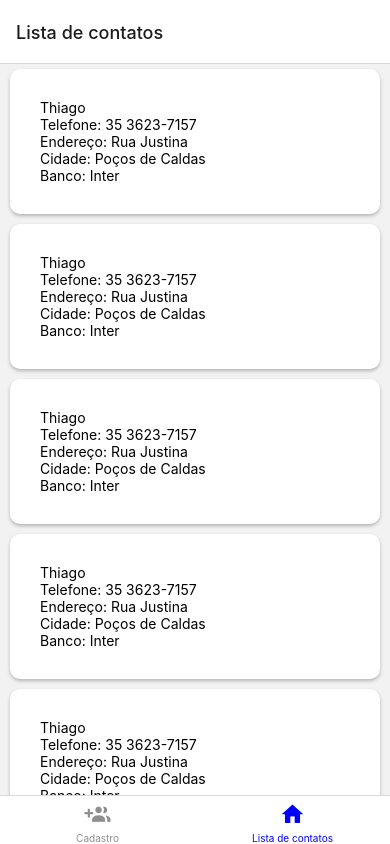
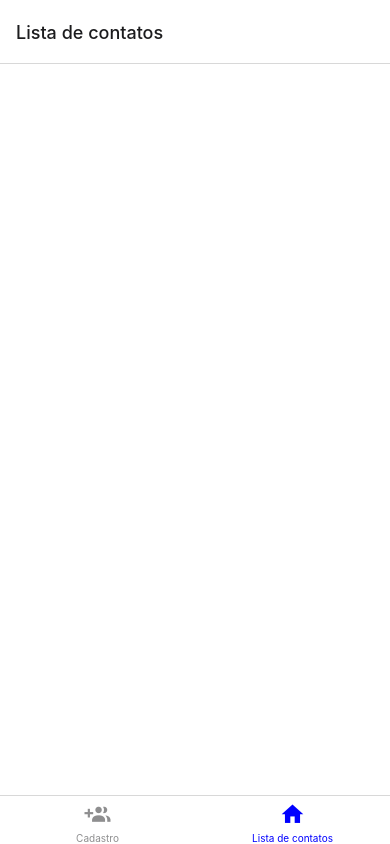
Before and after one commit to souza-dev/arq-mobile-react-native, a React Native app: screen /Contas in a window 390 px wide. Built offline with nearby package versions, Linux system fonts and the light colour scheme.

Commit message:
ajustes finais

```diff
--- a/package.json
+++ b/package.json
@@ -10,6 +10,7 @@
   },
   "dependencies": {
     "@hookform/resolvers": "^3.3.4",
+    "@react-native-async-storage/async-storage": "^1.23.1",
     "@react-native-masked-view/masked-view": "0.3.0",
     "@react-navigation/bottom-tabs": "^6.5.20",
     "@react-navigation/native": "^6.1.17",
@@ -21,9 +22,12 @@
     "react-hook-form": "^7.51.1",
     "react-native": "0.73.5",
     "react-native-gesture-handler": "~2.14.0",
+    "react-native-keyboard-aware-scroll-view": "^0.9.5",
     "react-native-safe-area-context": "4.8.2",
     "react-native-screens": "~3.29.0",
     "react-native-svg": "14.1.0",
+    "react-native-tiny-toast": "^1.0.7",
+    "react-native-uuid": "^2.0.2",
     "yup": "^1.4.0"
   },
   "devDependencies": {
--- /dev/null
+++ b/src/components/Card/Card.tsx
@@ -0,0 +1,46 @@
+import React from "react";
+import { View, Text, TouchableOpacity } from "react-native";
+import { Icon } from "native-base";
+import { MaterialCommunityIcons } from "@expo/vector-icons";
+
+import { styles } from "./styles";
+
+export interface CadastroProps {
+  id: string;
+  primeiroNome: string;
+  segundoNome: string;
+  email: string;
+  cep: string;
+  rua: string;
+  numero: string;
+  bairro: string;
+  cidade: string;
+  uf: string;
+  banco: string;
+}
+
+export interface CardProps {
+  data: CadastroProps;
+  onPress: () => void;
+}
+
+export default function Card({ data, onPress }: CardProps) {
+  return (
+    <View style={styles.container}>
+      <View style={{ flexDirection: "row", justifyContent: "flex-end" }}>
+        <Text
+          style={styles.nome}
+        >{`${data.primeiroNome} ${data.segundoNome}`}</Text>
+        <TouchableOpacity onPress={onPress}>
+          <Icon as={MaterialCommunityIcons} name="pencil" mx={2} size={23} />
+        </TouchableOpacity>
+      </View>
+
+      <Text style={styles.email}>{`${data.email}`}</Text>
+      <Text
+        style={styles.endereco}
+      >{`${data.rua} ${data.numero}, ${data.bairro}. ${data.cidade}-${data.uf}`}</Text>
+      <Text style={styles.banco}>{`Banco: ${data.banco}`}</Text>
+    </View>
+  );
+}
--- /dev/null
+++ b/src/components/Card/styles.ts
@@ -0,0 +1,37 @@
+import { StyleSheet } from 'react-native';
+
+export const styles = StyleSheet.create({
+  container: {
+    backgroundColor: "white",
+    padding: 30,
+    margin: 10,
+    borderRadius: 10,
+    marginVertical: 5,
+    shadowColor: "#000",
+    shadowOffset: {
+      width: 0,
+      height: 2,
+    },
+    shadowOpacity: 0.25,
+    shadowRadius: 3.84,
+    elevation: 5,
+  },
+  nome: {
+    flex: 1,
+    fontWeight: "bold",
+    fontSize: 23,
+  },
+  email: {
+    fontSize: 18,
+    color: "grey",
+  },
+  endereco: {
+    fontSize: 18,
+    fontStyle: "italic",
+    marginBottom: 10,
+  },
+  banco: {
+    fontWeight: "bold",
+    fontSize: 18,
+  },
+});
--- a/src/components/Cards.tsx
+++ /dev/null
@@ -1,43 +0,0 @@
-import React from "react";
-import { View, Text, StyleSheet } from "react-native";
-
-interface IProps {
-  nome: string;
-  endereco: string;
-  telefone: string;
-  cidade: string;
-  banco: string;
-}
-
-export function Cards({ nome, endereco, telefone, cidade, banco }: IProps) {
-  return (
-    <View style={styles.container}>
-      <Text>{`${nome}`}</Text>
-      <Text>{`Telefone: ${telefone}`}</Text>
-      <Text>{`Endereço: ${endereco}`}</Text>
-      <Text>{`Cidade: ${cidade}`}</Text>
-      <Text>{`Banco: ${banco}`}</Text>
-    </View>
-  );
-}
-
-const styles = StyleSheet.create({
-  container: {
-    backgroundColor: "white",
-    padding: 30,
-    margin: 10,
-    borderRadius: 10,
-    marginVertical: 5,
-    shadowColor: "#000",
-    shadowOffset: {
-      width: 0,
-      height: 2,
-    },
-    shadowOpacity: 0.25,
-    shadowRadius: 3.84,
-
-    elevation: 5,
-  },
-  campo: {},
-  dado: {},
-});
--- /dev/null
+++ b/src/components/Dialog/index.tsx
@@ -0,0 +1,49 @@
+// ExcluirItemDialog.tsx
+
+import { background } from "native-base/lib/typescript/theme/styled-system";
+import React from "react";
+import { Button, HStack, Text, VStack } from "native-base";
+
+interface ExcluirItemDialogProps {
+  isVisible: boolean;
+  onCancel: () => void;
+  onConfirm: () => void;
+}
+
+export const ExcluirItemDialog: React.FC<ExcluirItemDialogProps> = ({
+  isVisible,
+  onCancel,
+  onConfirm,
+}) => {
+  if (!isVisible) return null;
+
+  return (
+    <VStack bg={"#FAFFF5"} p={10} rounded={"xl"}>
+      <Text fontSize={16} bold>
+        Deseja realmente excluir este item?
+      </Text>
+      <HStack space={3} justifyContent="center">
+        <Button
+          // rounded="md"
+          shadow={3}
+          // h={100}
+          // w={150}
+          bgColor={"#FCA53A"}
+          onPress={onCancel}
+        >
+          Cancelar
+        </Button>
+        <Button
+          rounded="md"
+          shadow={3}
+          // h={100}
+          // w={150}
+          bgColor={"#FC3F3A"}
+          onPress={onConfirm}
+        >
+          Confirmar
+        </Button>
+      </HStack>
+    </VStack>
+  );
+};
--- a/src/router/index.tsx
+++ b/src/router/index.tsx
@@ -1,16 +1,13 @@
 import React from "react";
-import { NavigationContainer, DefaultTheme } from "@react-navigation/native";
-import {
-  createBottomTabNavigator,
-  BottomTabBarProps,
-} from "@react-navigation/bottom-tabs";
+import { DefaultTheme } from "@react-navigation/native";
+import { createBottomTabNavigator } from "@react-navigation/bottom-tabs";
 import { MaterialCommunityIcons } from "@expo/vector-icons";
 
 import Cadastro from "../screens/Cadastro";
 import Contas from "../screens/Contas";
 
 export type RootTabParamList = {
-  Cadastro: undefined;
+  Cadastro: { id: string };
   Contas: undefined;
 };
 
--- /dev/null
+++ b/src/screens/Cadastro/styles.ts
@@ -0,0 +1,8 @@
+import { StyleSheet } from "react-native";
+
+export const styles = StyleSheet.create({
+    container: {
+        flex: 1,
+        backgroundColor: "white"
+    },
+})
--- a/src/screens/Contas/index.tsx
+++ b/src/screens/Contas/index.tsx
@@ -1,56 +1,50 @@
-import React from "react";
+import React, { useCallback, useState } from "react";
+import { View, FlatList } from "react-native";
+import Card, { CadastroProps } from "../../components/Card/Card";
+import AsyncStorage from "@react-native-async-storage/async-storage";
+import { useFocusEffect } from "@react-navigation/native";
 
-import { View, Text, ScrollView } from "react-native";
-import { NativeBaseProvider, Box } from "native-base";
-import { Cards } from "../../components/Cards";
+import { styles } from "./styles";
 
-export default function Contas() {
+interface Props {
+  navigation: any;
+}
+
+export default function Contas({ navigation }: Props) {
+  const [data, setData] = useState<CadastroProps[]>([]);
+
+  function handleEdit(id: any) {
+    navigation.navigate("Cadastro", { id: id });
+  }
+
+  useFocusEffect(
+    useCallback(() => {
+      handleFectchData();
+    }, [])
+  );
+
+  async function handleFectchData() {
+    try {
+      const jsonValue = await AsyncStorage.getItem("@fromHook:cadastro");
+      const data = jsonValue ? JSON.parse(jsonValue) : [];
+      setData(data);
+      return jsonValue;
+    } catch (e: any) {
+      console.log(e);
+    }
+  }
+
+  const renderItem = ({ item }: { item: CadastroProps }) => {
+    return <Card data={item} onPress={() => handleEdit(item.id)} />;
+  };
+
   return (
-    <View style={{ flex: 1 }}>
-      <ScrollView>
-        <Cards
-          nome={"Thiago"}
-          telefone="35 3623-7157"
-          endereco="Rua Justina"
-          cidade="Poços de Caldas"
-          banco="Inter"
-        />
-        <Cards
-          nome={"Thiago"}
-          telefone="35 3623-7157"
-          endereco="Rua Justina"
-          cidade="Poços de Caldas"
-          banco="Inter"
-        />
-        <Cards
-          nome={"Thiago"}
-          telefone="35 3623-7157"
-          endereco="Rua Justina"
-          cidade="Poços de Caldas"
-          banco="Inter"
-        />
-        <Cards
-          nome={"Thiago"}
-          telefone="35 3623-7157"
-          endereco="Rua Justina"
-          cidade="Poços de Caldas"
-          banco="Inter"
-        />
-        <Cards
-          nome={"Thiago"}
-          telefone="35 3623-7157"
-          endereco="Rua Justina"
-          cidade="Poços de Caldas"
-          banco="Inter"
-        />
-        <Cards
-          nome={"Thiago"}
-          telefone="35 3623-7157"
-          endereco="Rua Justina"
-          cidade="Poços de Caldas"
-          banco="Inter"
-        />
-      </ScrollView>
+    <View style={styles.container}>
+      <FlatList
+        data={data}
+        keyExtractor={(item) => item.id}
+        renderItem={renderItem}
+      />
     </View>
   );
 }
--- /dev/null
+++ b/src/screens/Contas/styles.ts
@@ -0,0 +1,8 @@
+import { StyleSheet } from "react-native";
+
+export const styles = StyleSheet.create({
+    container: {
+        flex: 1,
+        backgroundColor: 'white'
+    }
+})
```
Also changed, not shown: src/screens/Cadastro/index.tsx (+194 -17 lines), 1 other file (tests, documents, lock files or other folders).
